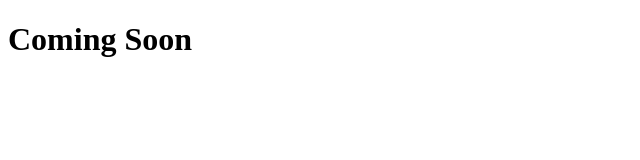
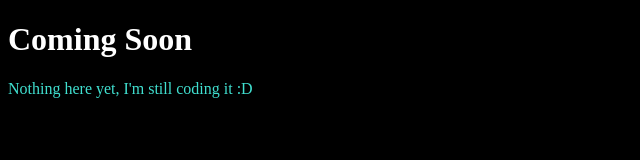
Before and after one commit to UnReallAvocado/unreallavocado.github.io, a plain HTML site: page index.html in a window 1280 px wide. Shown: the whole page, without its empty margins (0-640 px from the left). Drawn offline with Linux system fonts and the light colour scheme.

Commit message:
Add files via upload

```diff
--- a/index.html
+++ b/index.html
@@ -6,8 +6,10 @@
     <meta name="viewport" content="width=device-width, initial-scale=1.0">
     <title>Avo-Ui</title>
 </head>
-<body>
-    <h1>Coming Soon</h1>
+<body style="background: black;"
+>
+    <h1 style="color: white;">Coming Soon</h1>
+    <p style="color: turquoise;">Nothing here yet, I'm still coding it :D</p>
 
 </body>
 </html>
```
